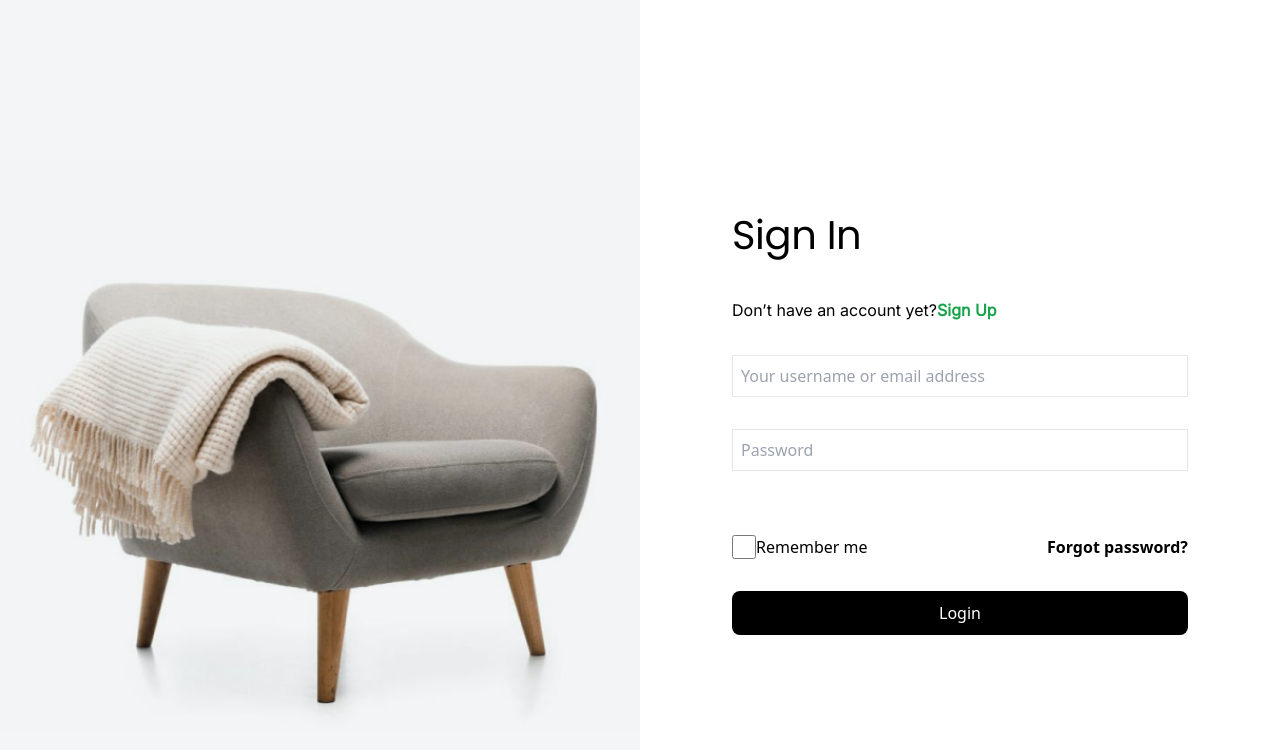
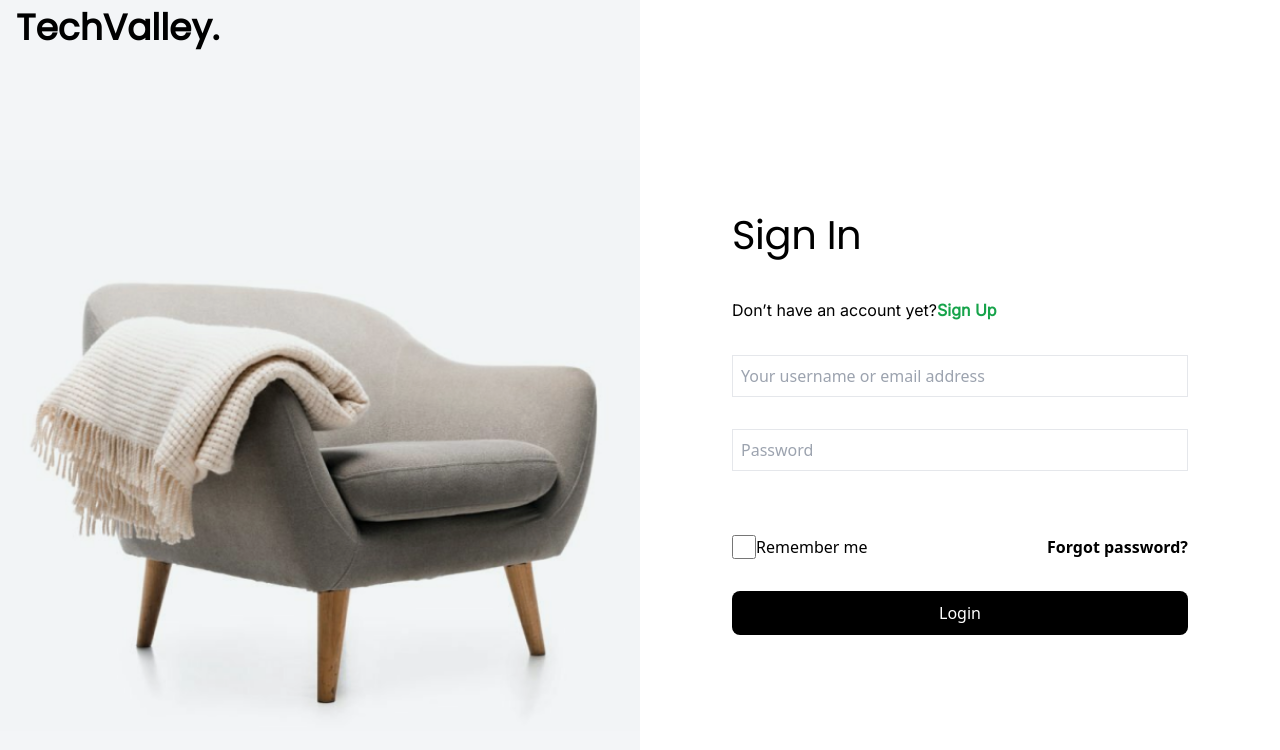
Before and after one commit to himanshukamal/techVally2024, a Next.js app: page /signin in a window 1280 px wide. Shown: the top 750 px of the page. Built offline with nearby package versions, Linux system fonts and the light colour scheme.

Commit message:
Added techvalley logo in signin

```diff
--- a/pages/signin.js
+++ b/pages/signin.js
@@ -34,6 +34,15 @@ export default function Signin() {
   return (
     <div className="min-h-screen flex flex-wrap items-start mb-8">
       {/* Image and Form div */}
+      <div
+        className="absolute top-4 left-4 text-4xl font-bold leading-6"
+        style={{
+          fontFamily: "Poppins",
+        }}
+      >
+        {" "}
+        TechValley.
+      </div>
       <div className="w-[100%] h-screen lg:w-[50vw] ">
         <div className="w-[100%] h-screen lg:w-[50vw] ">
           <Image
```
